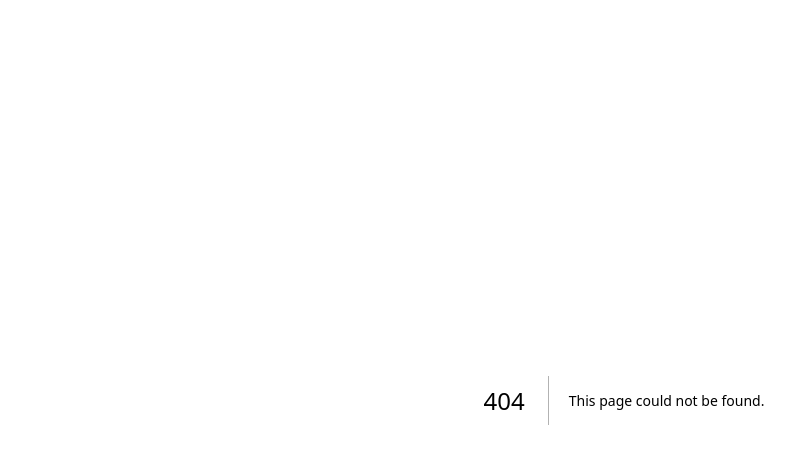
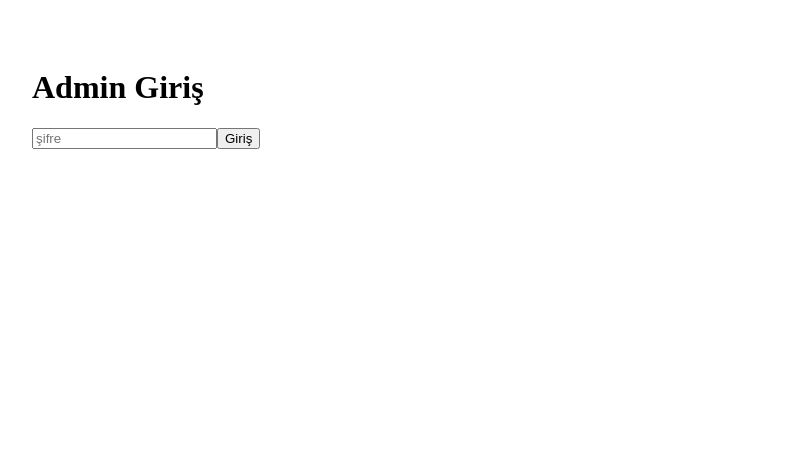
Before and after one commit to altasburhan2525-del/mta-saas0, a Next.js app: page /admin in a window 1280 px wide. Before the commit this address had no page. Shown: the top 464 px of the page, without its empty margins (16-811 px from the left). Built offline with nearby package versions, Linux system fonts and the light colour scheme.

Commit message:
Add simple admin panel

```diff
--- /dev/null
+++ b/src/app/admin/page.tsx
@@ -0,0 +1,40 @@
+'use client';
+
+import { useState } from 'react';
+import { defaultProducts } from '@/data/adminStore';
+
+export default function AdminPage(){
+  const [products,setProducts]=useState(defaultProducts);
+  const [pass,setPass]=useState('');
+  const [auth,setAuth]=useState(false);
+
+  const login=()=>{
+    if(pass==='1234'){setAuth(true);}else{alert('Şifre yanlış');}
+  };
+
+  const updatePrice=(id:string,value:number)=>{
+    setProducts(p=>p.map(x=>x.id===id?{...x,price:value}:x));
+  };
+
+  if(!auth){
+    return (
+      <div style={{padding:40}}>
+        <h1>Admin Giriş</h1>
+        <input type="password" placeholder="şifre" value={pass} onChange={e=>setPass(e.target.value)} />
+        <button onClick={login}>Giriş</button>
+      </div>
+    );
+  }
+
+  return (
+    <div style={{padding:40}}>
+      <h1>Admin Panel</h1>
+      {products.map(p=>(
+        <div key={p.id} style={{marginBottom:20}}>
+          <b>{p.name}</b><br/>
+          <input type="number" value={p.price} onChange={e=>updatePrice(p.id,Number(e.target.value))} />
+        </div>
+      ))}
+    </div>
+  );
+}
```
